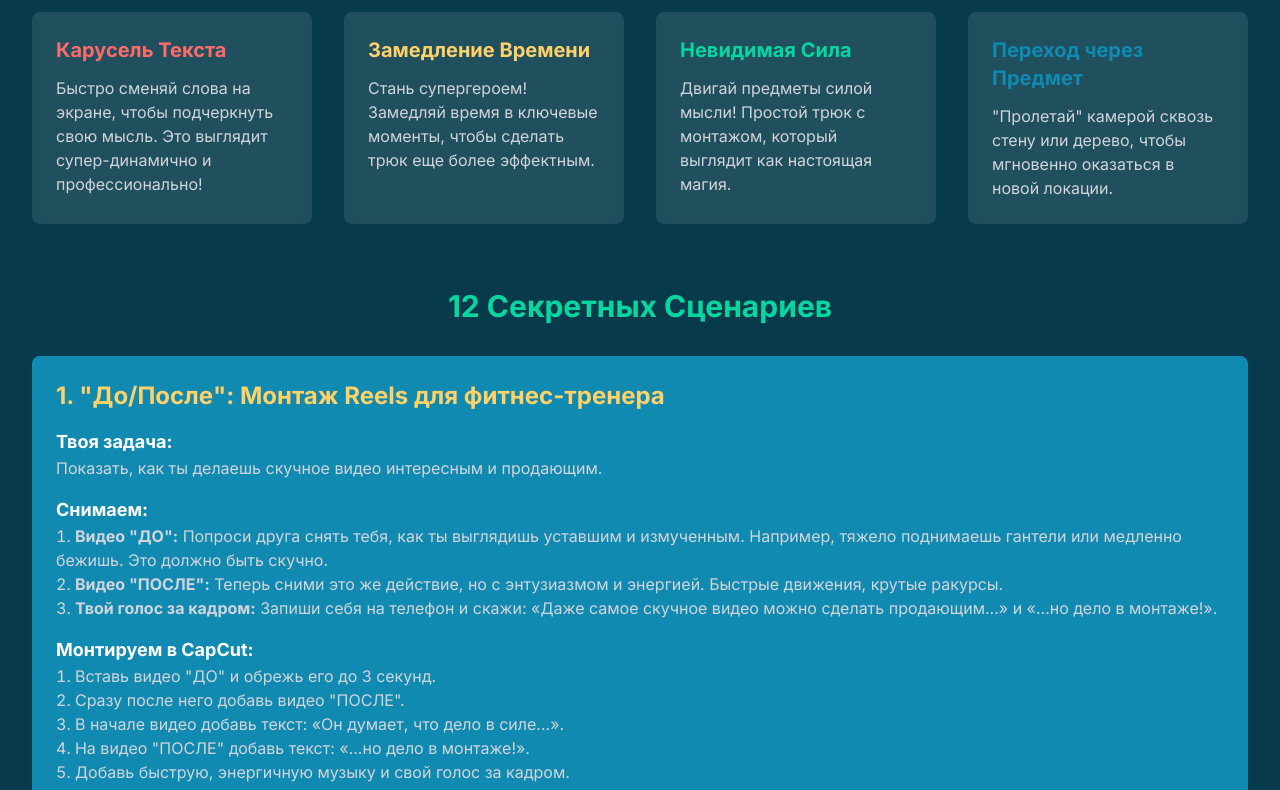
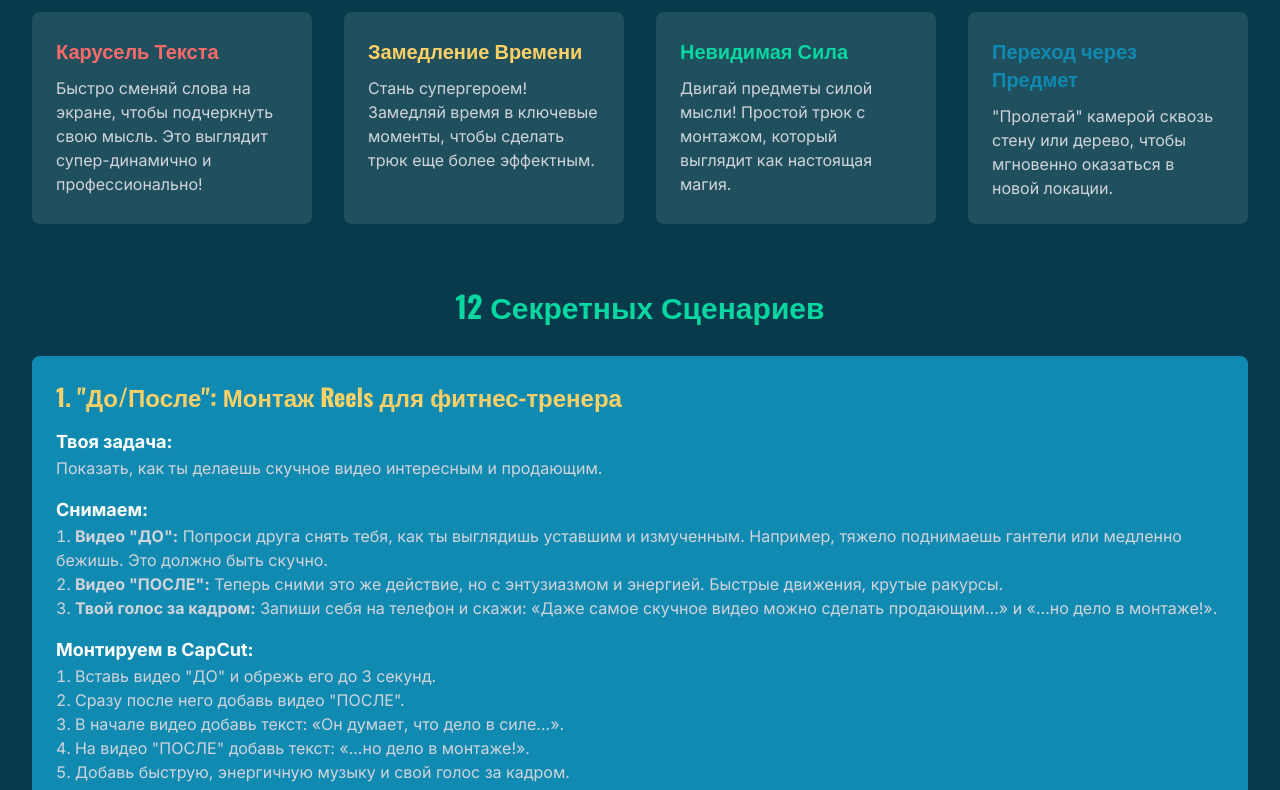
Before and after one commit to tagirn9/test999, a plain HTML site: page index.html in a window 1280 px wide. Shown: the part 600-1390 px from the top of the page. Drawn offline with nearby package versions, Linux system fonts and the light colour scheme.

Commit message:
index.html

```diff
--- a/index.html
+++ b/index.html
@@ -8,10 +8,13 @@
     <script src="https://cdn.jsdelivr.net/npm/chart.js"></script>
     <link rel="preconnect" href="https://fonts.googleapis.com">
     <link rel="preconnect" href="https://fonts.gstatic.com" crossorigin>
-    <link href="https://fonts.googleapis.com/css2?family=Inter:wght@400;700;900&display=swap" rel="stylesheet">
+    <link href="https://fonts.googleapis.com/css2?family=Inter:wght@400;700;900&family=Oswald:wght@700;900&display=swap" rel="stylesheet">
     <style>
         body {
             font-family: 'Inter', sans-serif;
+        }
+        h1, h2, h3 {
+            font-family: 'Oswald', sans-serif;
         }
         .chart-container {
             position: relative;
```
